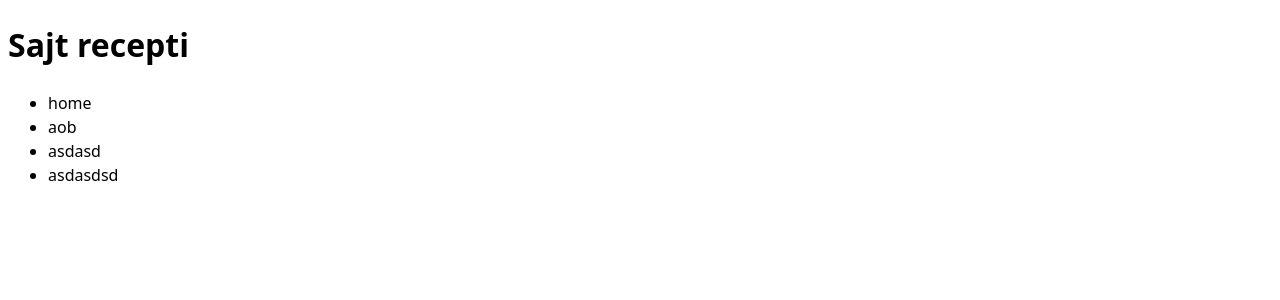
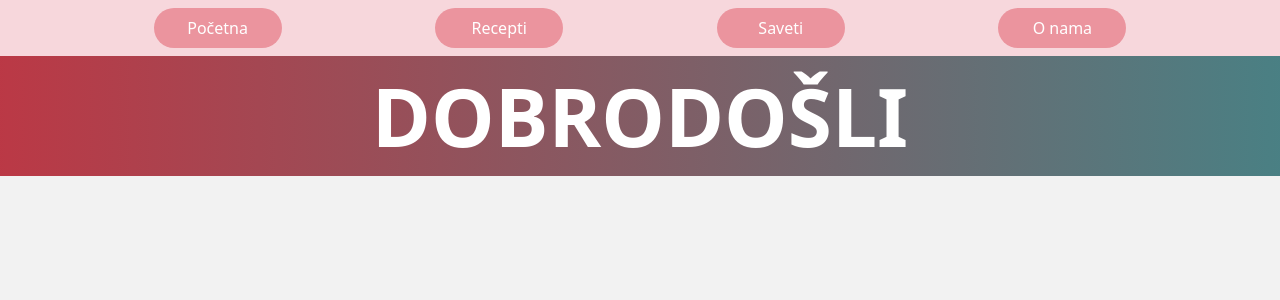
Before and after one commit to GuanSkuan/React-projekat, a React (Vite) app in the folder my-react-app/: page / in a window 1280 px wide. Shown: the top 300 px of the page. Built offline with nearby package versions, Linux system fonts and the light colour scheme.

Commit message:
resena navigacija po izgledu i ubacen naslov sa animacijom

```diff
--- a/my-react-app/src/Header.jsx
+++ b/my-react-app/src/Header.jsx
@@ -1,15 +1,15 @@
 function Header() {
     return(
         <header>
-            <h1>Sajt recepti</h1>
             <nav>
                 <ul>
-                    <li>home</li>
-                    <li>aob</li>
-                    <li>asdasd</li>
-                    <li>asdasdsd</li>
+                    <li><a href="">Početna</a></li>
+                    <li><a href="">Recepti</a></li>
+                    <li><a href="">Saveti</a></li>
+                    <li><a href="">O nama</a></li>
                 </ul>
             </nav>
+            <h1>DOBRODOŠLI</h1>
         </header>
     );
 }
--- a/my-react-app/src/index.css
+++ b/my-react-app/src/index.css
@@ -3,3 +3,70 @@
   line-height: 1.5;
   font-weight: 400;
 }
+
+body {
+  margin: 0;
+  padding: 0;
+  background-color: #f2f2f2;
+}
+
+/*NAVIGACIJA*/
+
+header ul {
+  display: flex;
+  justify-content: space-evenly;
+  list-style: none;
+  margin: 0;
+  padding: 1vh 0; /*top i bottom je prvi broj, left i right je drugi*/
+  background-color: #d0ecef;
+  transition: 0.4s;
+}
+
+header a {
+  display: flex;
+  justify-content: center;
+  align-items: center;
+  text-decoration: none;
+  color: white;
+  background-color: #eb949e;   /*ff837f ili #eb949e*/
+  border-radius: 100px;
+  width: 10vw;
+  height: 5vh;
+  transition: 0.4s;
+}
+
+header a:hover {
+  width: 20vw;
+  background-color: #39d8d6;
+}
+
+header ul:hover {
+  background-color: #f7d7dc;
+}
+
+/*NASLOV*/
+
+header h1 {
+  display: flex;
+  justify-content: center;
+  font-weight: bold;
+  font-size: 5rem;
+  background: linear-gradient(to right, #e22030, #00aeac);
+  background-size: 200%;
+  color: white;
+  margin: 0;
+  padding: 0;
+  animation: gradient-slide 3s linear infinite;
+}
+
+@keyframes gradient-slide {
+  0% {
+    background-position: 0%; /* Početak */
+  }
+  50% {
+    background-position: 100%; /* Gradijent potpuno prelazi desno */
+  }
+  100% {
+    background-position: 0%;
+  }
+}
```
